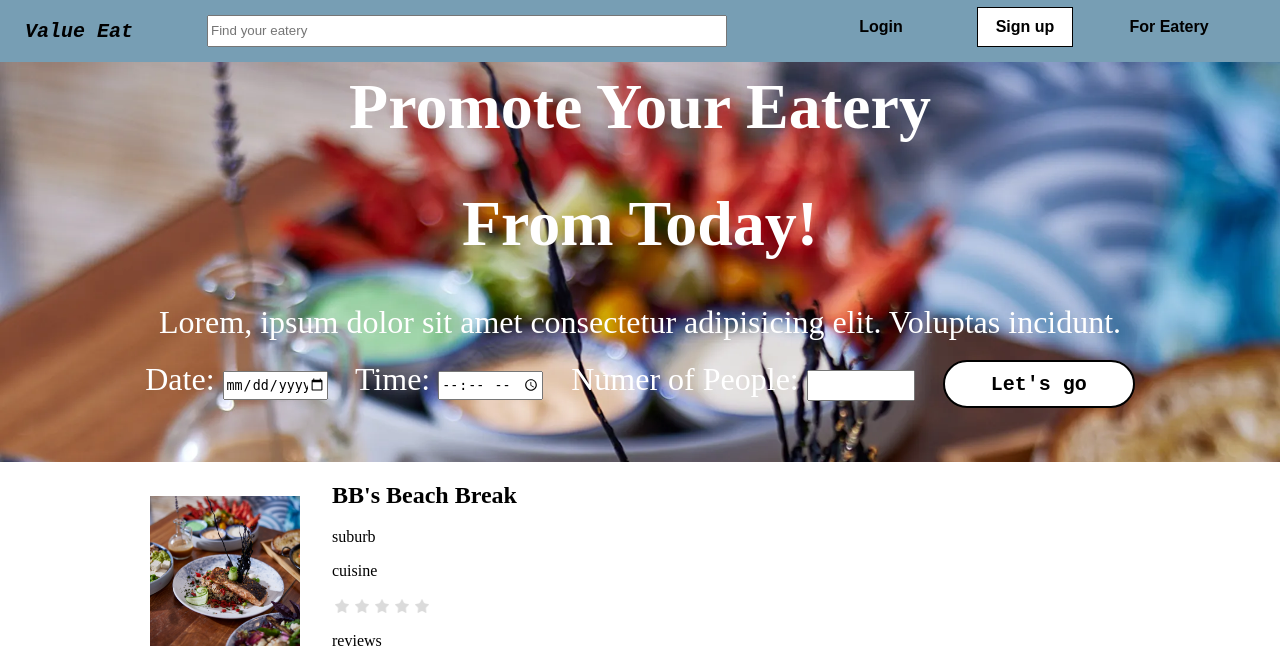
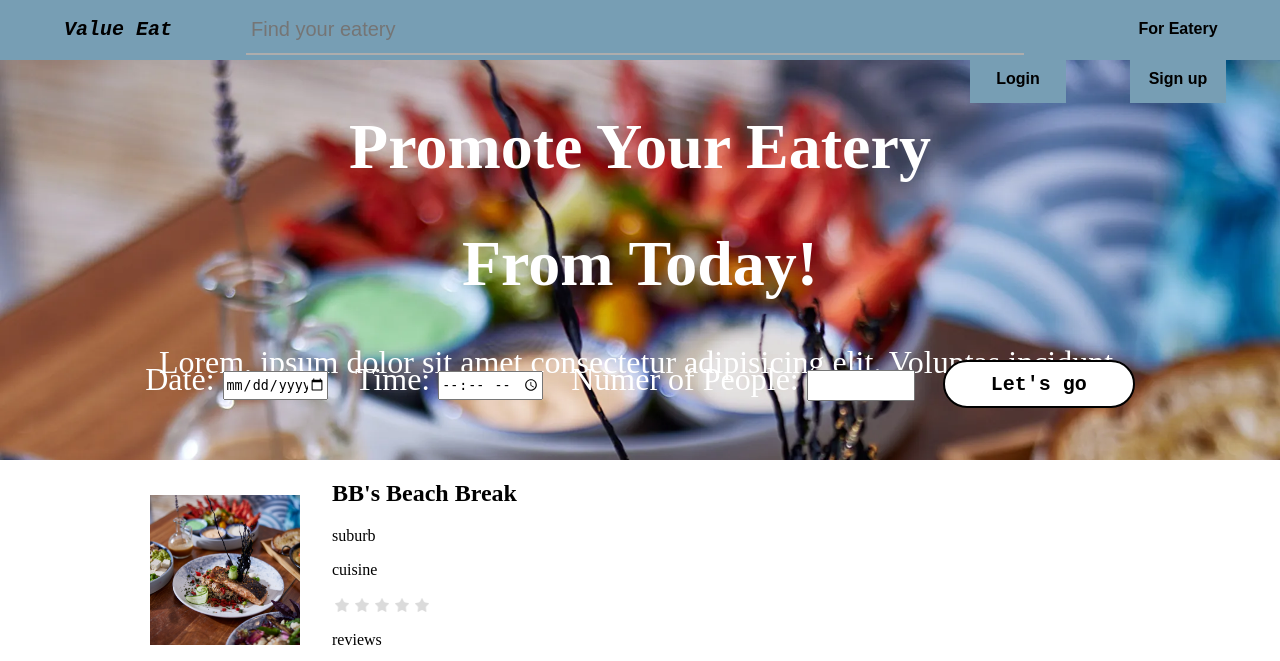
Before and after one commit to JoeZhao527/capstoneproject-comp3900-h13a-pass, a Flask app: page /diner/home in a window 1280 px wide. Shown: the top 661 px of the page. Run offline with Flask 2, Linux system fonts and the light colour scheme; data that the repository does not hold is empty.

Commit message:
add search bar to dinner home

```diff
--- a/frontend/static/styles/diner_home.css
+++ b/frontend/static/styles/diner_home.css
@@ -10,11 +10,12 @@
     font-size: 1;
 } */
 /* nav bar */
+/* nav bar */
 #nav-bar {
     background-color:var(--primary-color);
-    padding: 25px;
     margin: -10px;
     box-shadow: 0 0 15px 0 black;
+    padding: 15px 0 15px 0;
 }
 
 #nav-bar button:hover{
@@ -30,27 +31,9 @@
     color: black;
     background-color: var(--primary-color);
     width: 6rem;
-    height: 2.5rem;
-    margin-right: 3rem;
-    margin-top: -0.5rem;
+    height: 3rem;
+    margin-right: 4rem;
     float: right;
-}
-
-.sign-up, .profile {
-    font-weight: 600;
-    color: black;
-    background-color: white;
-    border: 1px black solid;
-    transition: 0.2s;
-}
-
-.sign-up:hover, .profile:hover {
-    background-color: var(--btn-hover-color);
-}
-
-#search {
-    width: 32rem;
-    height: 1.6rem;
 }
 
 .home {
@@ -60,9 +43,8 @@
     font-size: 20px;
     font-style: italic;
     background-color: var(--primary-color);
-    width: 8rem;
-    height: 2rem;
-    margin-right: 4rem;
+    width: 16rem;
+    height: 3rem;
     float: left;
 }
 
@@ -223,7 +205,7 @@ body{
 }
 #heading{
     position:absolute;
-    top:25%;
+    top:15rem;
     transform: translateY(-50%);
     margin:0;
     padding:0;
--- a/frontend/templates/diner_home.html
+++ b/frontend/templates/diner_home.html
@@ -5,10 +5,15 @@
     <meta name="viewport" content="width=device-width, initial-scale=1.0">
     <title>Homepage</title>
     <link rel="stylesheet" href="../static/styles/diner_home.css">
+    <link rel="stylesheet" href="../../static/styles/search_bar.css">
 </head>
     <nav id="nav-bar">
         <button class="home">Value Eat</button>
-        <input type="text" placeholder = "Find your eatery" id="search">
+        <div id="search-bar">
+            <input type="text" placeholder = "Find your eatery" id="search" required>
+            <span></span>
+            <div id="search-res"></div>
+        </div>
         <button class="eatery nav-btn">For Eatery</button>
         <button class="sign-up nav-btn">Sign up</button>
         <button class="login nav-btn">Login</button>
@@ -160,6 +165,7 @@
 
 
     <script src="../static/scripts/diner_home.js"></script>
+    <script src="../../static/scripts/search_bar.js"></script>
     <!-- <script src="../static/scripts/logout.js"></script> -->
     <!-- <script src="../static/scripts/login.js"></script> -->
 </body>
```
